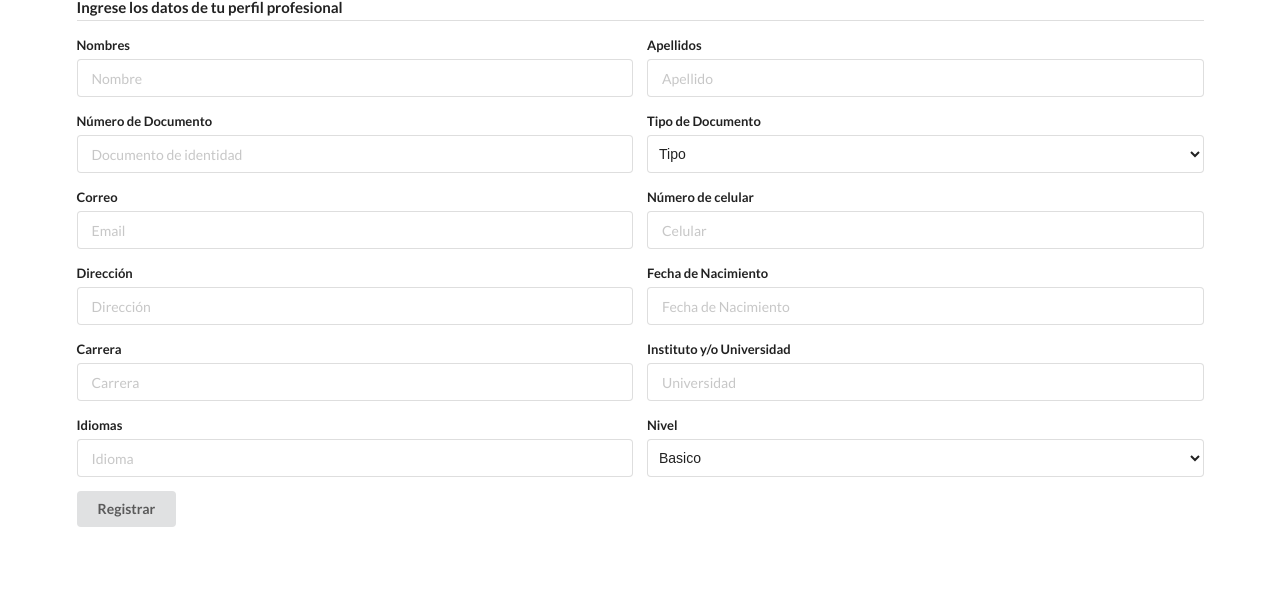
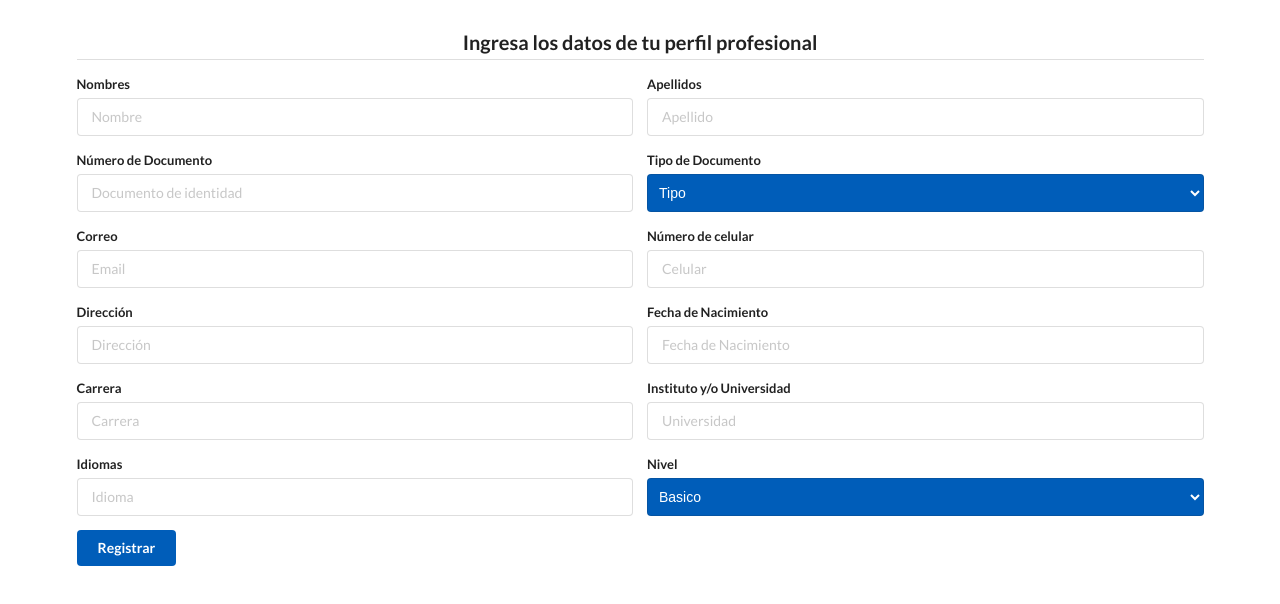
Before and after one commit to marielacp/project-GMD, a plain HTML site: page views/profile.html in a window 1280 px wide. Drawn offline with nearby package versions, Linux system fonts and the light colour scheme.

Commit message:
update styles

```diff
--- a/css/profile.css
+++ b/css/profile.css
@@ -0,0 +1,13 @@
+.text-center {
+    text-align: center;
+}
+
+.title-form{
+    margin-top: 30px !important;
+    font-size: 20px !important;
+}
+
+.back {
+    background:#005db9 !important;
+    color:#fff !important;
+}
--- a/views/profile.html
+++ b/views/profile.html
@@ -4,7 +4,7 @@
   <meta charset="UTF-8">
   <meta name="viewport" content="width=device-width, initial-scale=1.0">
   <meta http-equiv="X-UA-Compatible" content="ie=edge">
-  <title>Document</title>
+  <title>Perfil Profesional</title>
   <link rel="stylesheet" href="../vendors/semantic/semantic.min.css">
   <link rel="stylesheet" href="../css/profile.css">
 </head>
@@ -12,7 +12,7 @@
   <div class="ui container">
       <div class="row">
         <form class="ui form" id="formulario" method="post">
-          <h4 class="ui dividing header text-center title-form">Ingrese los datos de tu perfil profesional</h4>
+          <h4 class="ui dividing header text-center title-form">Ingresa los datos de tu perfil profesional</h4>
           <div class="two fields">
             <div class="field">
                 <label>Nombres</label>
@@ -30,7 +30,7 @@
               </div>
               <div class="field">
                 <label>Tipo de Documento</label>
-                  <select class="ui fluid dropdown" name="tipoDocumento">
+                  <select class="ui fluid dropdown back" name="tipoDocumento">
                       <option value="">Tipo</option>
                       <option value="1">DNI</option>
                       <option value="2">Carnet de extranjería</option>
@@ -74,7 +74,7 @@
                </div>
                <div class="field">
                   <label>Nivel</label>
-                  <select class="ui fluid dropdown" name="ingles">
+                  <select class="ui fluid dropdown back" name="ingles">
                       <option value="">Basico</option>
                       <option value="1">Intermedio</option>
                       <option value="2">Avanzado</option>
@@ -82,7 +82,7 @@
                </div>
             </div>
           <div class="ui error message"></div>
-          <div class="ui button submit" id="btn-enviar">Registrar</div>
+          <div class="ui button submit back" id="btn-enviar">Registrar</div>
         </form>
       </div>
   </div>
```
